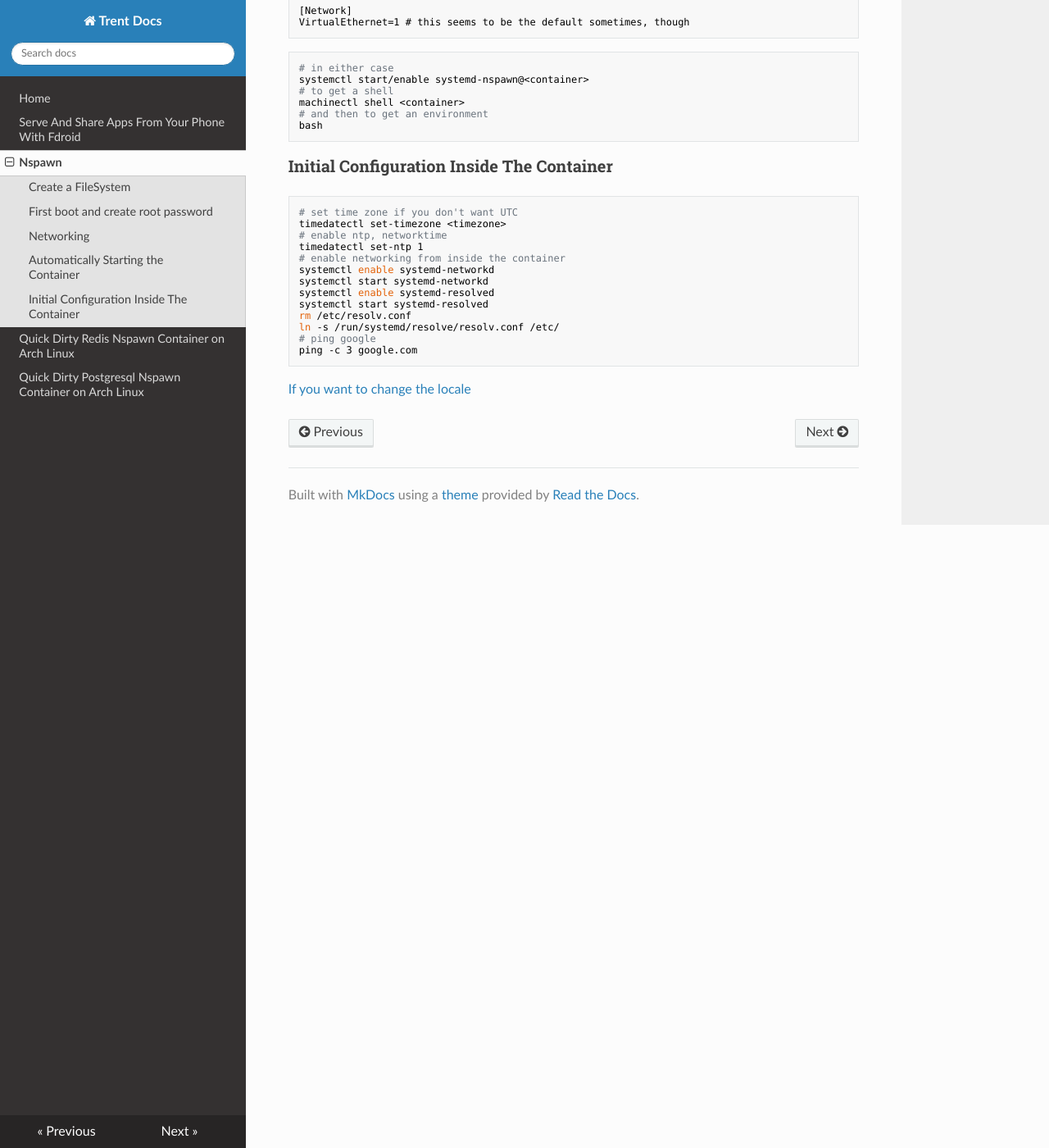
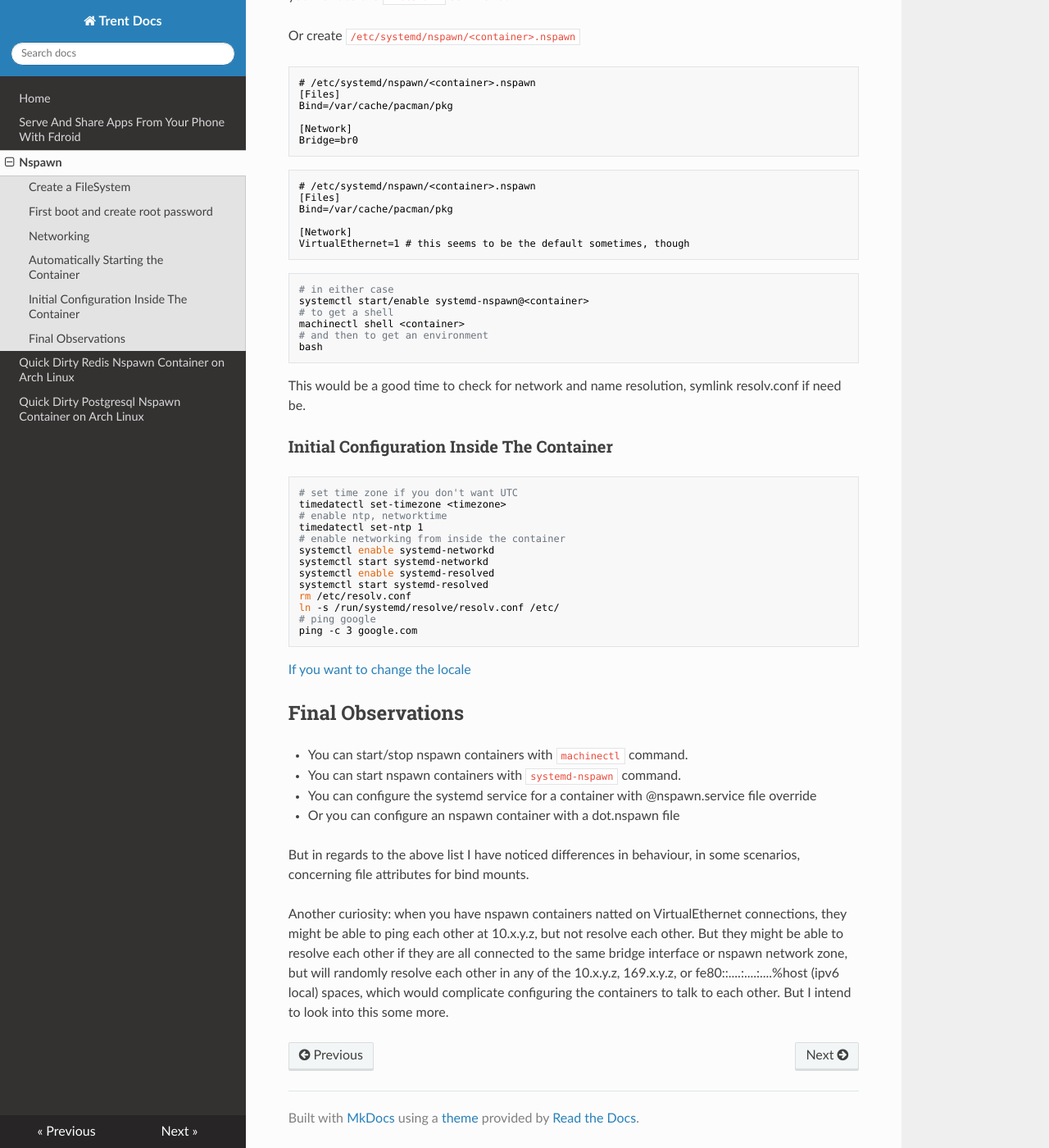
Before and after one commit to TrentSPalmer/trentdocs_website, an MkDocs documentation site: the page built from docs/nspawn.md, in a window 1280 px wide and 1400 px high, scrolled down 1874 px. Shown: the whole window at 82% size. Built offline with MkDocs 1.6.1, drawn with Linux system fonts in a browser that asks for light colours; nearby versions of some CDN libraries; old or Windows-style settings are respelled for this version of MkDocs; some of the changed text lies outside the part shown.

Commit message:
extend docs/nspawn.md

````diff
--- a/docs/nspawn.md
+++ b/docs/nspawn.md
@@ -1,6 +1,8 @@
 # Nspawn Containers
 
 [This Link For Arch Linux Wiki for Nspawn Containers](https://wiki.archlinux.org/index.php/Systemd-nspawn)
+
+I like the idea of starting with the easy containers first.
 
 ### Create a FileSystem
 
@@ -24,6 +26,15 @@
 ```bash
 systemd-nspawn -b -D <container>
 passwd
+# assuming you copied over /etc/locale.gen
+locale-gen
+# set timezone
+timedatectl set-timezone <timezone>
+# enable network time
+timedatectl set-ntp 1
+# enable networking
+systemctl enable systemd-networkd
+systemctl enable systemd-resolved
 poweroff
 # if you want to nat the container add *-n* flag
 systemd-nspawn -b -D <container> -n
@@ -32,6 +43,7 @@
 ```
 
 ### Networking
+Here's a link that skips ahead to [Automatically Starting the Container](#automatically-starting-the-container)
 
 On Arch, assuming you have systemd-networkd and systemd-resolved
 set up correctly, networking from the host end of things should
@@ -52,7 +64,7 @@
 Name=br0
 
 [Network]
-Address=10.0.55.1/24
+Address=10.0.55.1/24 # arbitrarily pick a subnet range to taste
 DHCPServer=yes
 IPMasquerade=yes
 ```
@@ -70,6 +82,8 @@
 ```
 
 ### Automatically Starting the Container
+Here's a link back up to [Networking](#networking)
+in case you previously skipped ahead.
 
 There are two ways to automate starting the container. You can override
 `systemd-nspawn@.service` or create an *nspawn* file.
@@ -112,6 +126,9 @@
 bash
 ```
 
+This would be a good time to check for network and name resolution,
+symlink resolv.conf if need be.
+
 ### Initial Configuration Inside The Container
 
 ```bash
@@ -131,3 +148,21 @@
 ```
 
 [If you want to change the locale](https://wiki.archlinux.org/index.php/locale)
+
+## Final Observations
+* You can start/stop nspawn containers with `machinectl` command.
+* You can start nspawn containers with `systemd-nspawn` command.
+* You can configure the systemd service for a container with @nspawn.service file override
+* Or you can configure an nspawn container with a dot.nspawn file
+
+But in regards to the above list
+I have noticed differences in behaviour,
+in some scenarios, concerning file attributes
+for bind mounts.
+
+Another curiosity: when you have nspawn containers natted on VirtualEthernet connections,
+they might be able to ping each other at 10.x.y.z, but not resolve each other. But they might
+be able to resolve each other if they are all connected to the same bridge interface or nspawn
+network zone, but will randomly resolve each other in any of the 10.x.y.z, 169.x.y.z,
+or fe80::....:....:....%host (ipv6 local) spaces, which would complicate configuring the containers
+to talk to each other. But I intend to look into this some more.
````
Also changed, not shown: site/index.html, site/mkdocs/search_index.json, site/nspawn/index.html.
